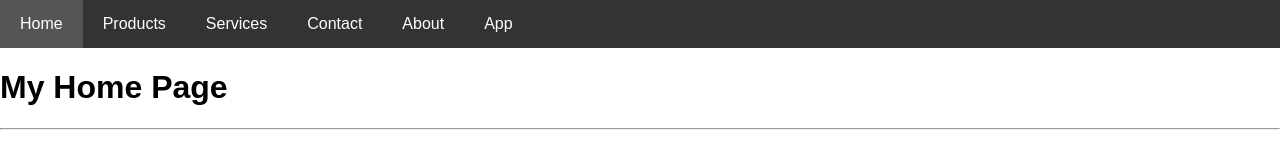
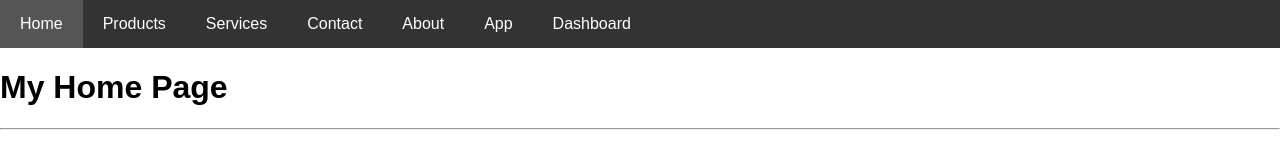
Before and after one commit to Sovanda-chib/web_demo, a plain HTML site: page index.html in a window 1280 px wide. Drawn offline with Linux system fonts and the light colour scheme.

Commit message:
Add dashboard menu

```diff
--- a/index.html
+++ b/index.html
@@ -58,6 +58,7 @@
             <li><a href="contact.html">Contact</a></li>
             <li><a href="#">About</a></li>
             <li><a href="">App</a></li>
+            <li><a href="">Dashboard</a></li>
         </ul>
     </nav>
     <h1>My Home Page</h1>
```
